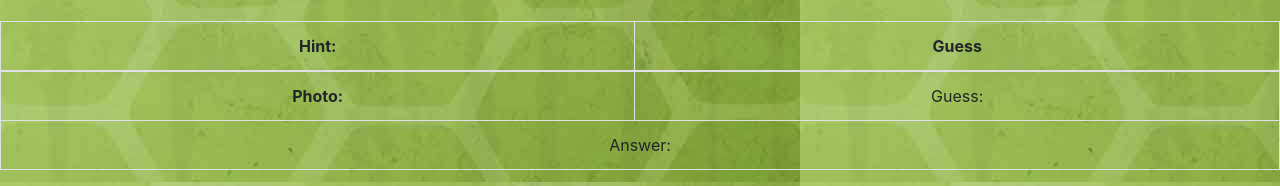
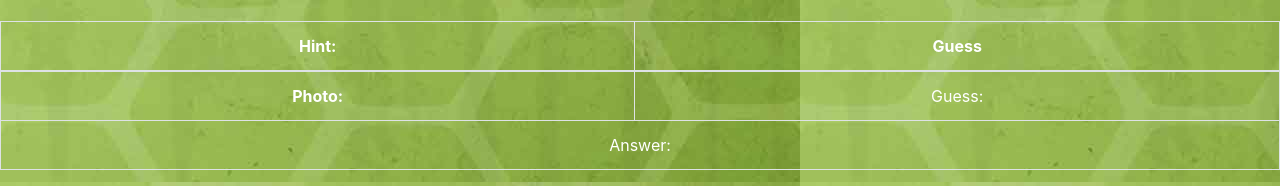
Before and after one commit to mcruzpr86/Word_Guess_Game, a plain HTML site: page index.html in a window 1280 px wide. Shown: the part 934-1120 px from the top of the page. Drawn offline with nearby package versions, Linux system fonts and the light colour scheme.

Commit message:
javascript updated

```diff
--- a/assets/css/style.css
+++ b/assets/css/style.css
@@ -15,3 +15,6 @@ body {
     padding-top: -20px;
     margin-top: -80px;
 }
+.font-color {
+    color: #fff;
+}
--- a/index.html
+++ b/index.html
@@ -30,9 +30,9 @@
 
       </header>
 <br>
-
+<!--Table-->
      <div>
-      <table class="table table-bordered">
+      <table class="table table-bordered font-color">
         <thead>
           <tr>
 
@@ -62,6 +62,8 @@
 
     <script>
 
+    //Javascript
+
     var hints = ['Leader of the group', 'Has anger issues', 'Loves pizza', 'Gadget-wiz', 'Reporter', 'Master', 'Enemy of the turtles'];
     var answers = ['Leonardo', 'Raphael', 'Michelangelo', 'Donatello', 'April', 'Splinter', 'Shredder'];
 
```
